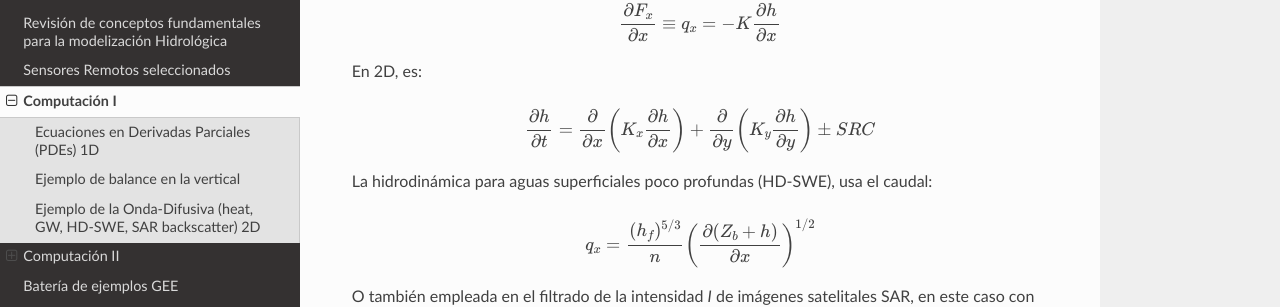
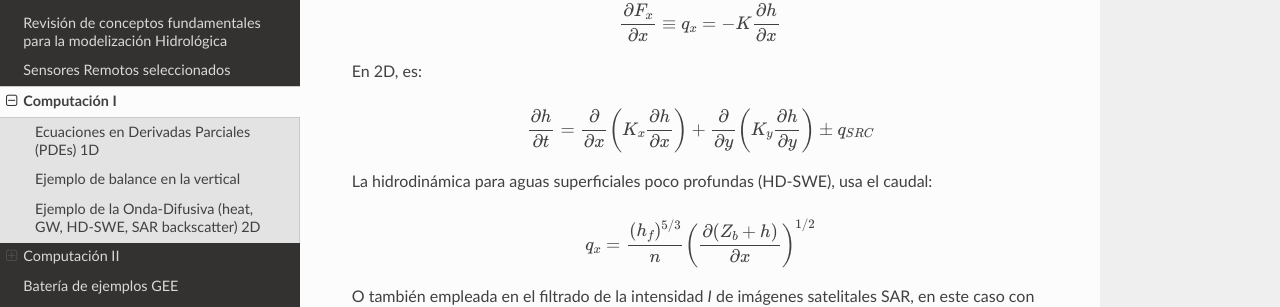
Before and after one commit to ivillamadrid/HidrologiaXXI, a Sphinx documentation site: the page built from docs/source/computacion.rst, in a window 1280 px wide and 900 px high, scrolled down 898 px. Shown: the part 152-459 px from the top of the window. Built offline with Sphinx 7.4.7 and the Read the Docs theme 2.0.0, drawn with Linux system fonts in a browser that asks for light colours.

```diff
--- a/docs/source/computacion.rst
+++ b/docs/source/computacion.rst
@@ -52,7 +52,7 @@ En 2D, es:
 
 .. math::
 
-  \frac{\partial h}{\partial t}=\frac{\partial }{\partial x}  \left( K_x \frac{\partial h}{\partial x} \right) + \frac{\partial }{\partial y}  \left( K_y \frac{\partial h}{\partial y} \right) \pm SRC
+  \frac{\partial h}{\partial t}=\frac{\partial }{\partial x}  \left( K_x \frac{\partial h}{\partial x} \right) + \frac{\partial }{\partial y}  \left( K_y \frac{\partial h}{\partial y} \right) \pm q_{SRC}
 
 La hidrodinámica para aguas superficiales poco profundas (HD-SWE), usa el caudal:
 
```
